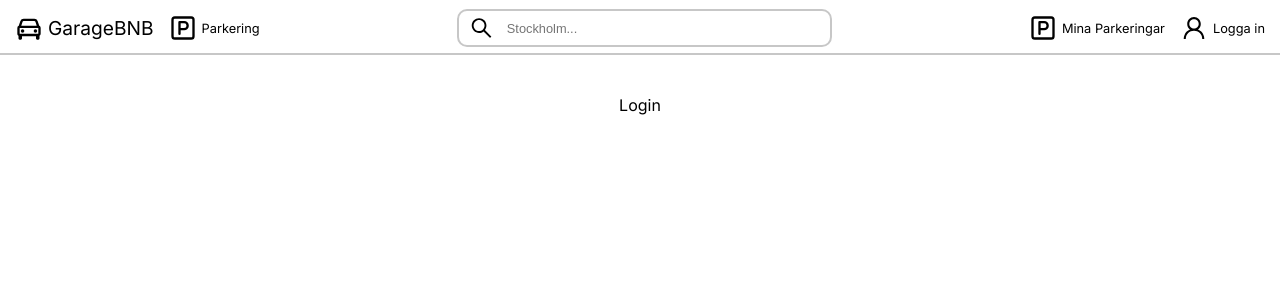
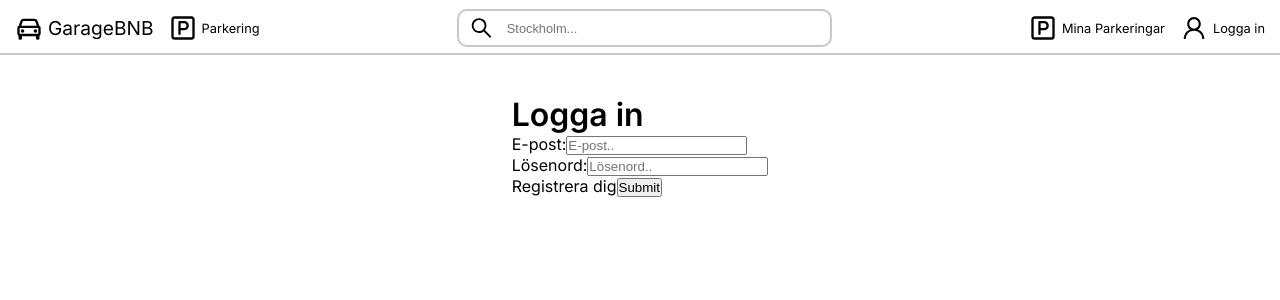
Before and after one commit to sebbejuh/garageBNB, a React (Vite) app in the folder frontend/: page /login in a window 1280 px wide. Shown: the top 300 px of the page. Built offline with nearby package versions, Linux system fonts and the light colour scheme; no server answers.

Commit message:
added login/logout functionality

```diff
--- a/frontend/src/App.scss
+++ b/frontend/src/App.scss
@@ -4,6 +4,7 @@
 @import './assets/footer';
 @import './assets/mobileNav';
 @import './assets/desktopNav';
+@import './assets/login';
 
 @import url('https://fonts.googleapis.com/css2?family=Inter:wght@400;600&display=swap');
 
--- a/frontend/src/components/DesktopNav.tsx
+++ b/frontend/src/components/DesktopNav.tsx
@@ -6,12 +6,12 @@ const DesktopNav = () => {
   return (
     <nav className='desktop-navlinks'>
         <Link to='/car' className='desktop-navlinks-car'>
-          <BiCar classname='desktop-pic-car' size={28} />
+          <BiCar className='desktop-pic-car' size={28} />
           <span>Bil</span>
         </Link>
         <Link to='/motorcycle' className='desktop-navlinks-mc'>
           <span>MC</span>
-          <RiMotorbikeLine classname='desktop-pic-mc' size={28} />
+          <RiMotorbikeLine className='desktop-pic-mc' size={28} />
         </Link>
       </nav>
   )
--- a/frontend/src/components/MobileNav.tsx
+++ b/frontend/src/components/MobileNav.tsx
@@ -6,12 +6,12 @@ const MobileNav = () => {
   return (
     <nav className='mobile-navlinks'>
       <Link to='/car' className='mobile-navlinks-car'>
-        <BiCar classname='mobile-pic-car' size={28} />
+        <BiCar className='mobile-pic-car' size={28} />
         <span>Bil</span>
       </Link>
       <Link to='/motorcycle' className='mobile-navlinks-mc'>
         <span>MC</span>
-        <RiMotorbikeLine classname='mobile-pic-mc' size={28} />
+        <RiMotorbikeLine className='mobile-pic-mc' size={28} />
       </Link>
     </nav>
   )
--- a/frontend/src/components/Navbar.tsx
+++ b/frontend/src/components/Navbar.tsx
@@ -2,9 +2,48 @@ import { Link } from 'react-router-dom';
 import { LuParkingSquare } from "react-icons/lu";
 import { BiCar } from "react-icons/bi";
 import { AiOutlineUser, AiOutlineSearch } from "react-icons/ai";
+import { useContext, useEffect, useState } from "react";
+import { AuthContext } from "../context/AuthContext";
+import { useNavigate } from "react-router-dom";
 
 const Navbar = () => {
+  const authContext = useContext(AuthContext);
+  const [isLoggedIn, setIsLoggedIn] = useState(false);
+  const [user, setUser] = useState({});
+  const navigate = useNavigate();
 
+  useEffect(() => {
+    if (authContext !== null) {
+      const { token, updateToken } = authContext;
+      setIsLoggedIn(!!token);
+
+      const fetchUserData = async () => {
+        try {
+          const res = await fetch("http://localhost:7777/api/users/me", {
+            headers: {
+              Authorization: `Bearer ${token}`,
+            },
+          });
+          const data = await res.json();
+          if (data) {
+            setUser(data);
+          }
+        } catch (error) {
+          console.log("Error fetching user data:", error);
+        }
+      };
+
+      fetchUserData();
+    }
+  }, [authContext]);
+
+  const handleLogout = () => {
+    if (authContext !== null) {
+      const { updateToken } = authContext;
+      updateToken(null);
+      navigate("/");
+    }
+  };
   return (
     <header className='navbar sticky'>
       <nav className="navbar-links">
@@ -29,7 +68,11 @@ const Navbar = () => {
           </div>
           <div className='navbar-login'>
             <AiOutlineUser size={28} />
-            <Link to='/login'>Logga in</Link>
+            {isLoggedIn ? (
+              <div onClick={handleLogout}>Logga ut</div>
+            ) : (
+              <Link to='/login'>Logga in</Link>
+            )}
           </div>
         </div>
       </nav>
--- /dev/null
+++ b/frontend/src/context/AuthContext.tsx
@@ -0,0 +1,21 @@
+import { createContext, useEffect, useState } from "react";
+
+const AuthContext = createContext<AuthContextType | null>(null);
+
+const AuthProvider = ({ children }: AuthProviderProps) => {
+    const localStorageObject = localStorage.getItem("token");
+    const initialToken = localStorageObject ? JSON.parse(localStorageObject) : null;
+    const [token, setToken] = useState(initialToken || null);
+
+    const updateToken = (newToken: string | null) => {
+        setToken(newToken);
+    };
+
+    useEffect(() => {
+        localStorage.setItem("token", JSON.stringify(token));
+    }, [token]);
+
+    return <AuthContext.Provider value={{ token, updateToken }}>{children}</AuthContext.Provider>;
+};
+
+export { AuthContext, AuthProvider };
--- a/frontend/src/views/Login.tsx
+++ b/frontend/src/views/Login.tsx
@@ -1,7 +1,78 @@
+import { Link } from "react-router-dom";
+import { AuthContext } from "../context/AuthContext";
+import { useContext, useState } from "react";
+import { useNavigate } from "react-router-dom";
 
 const Login = () => {
+  const authContext = useContext(AuthContext);
+  const [loginData, setLoginData] = useState({
+    email: "",
+    password: "",
+  });
+
+  const navigate = useNavigate();
+
+  const handleChange = (e: React.ChangeEvent<HTMLInputElement>) => {
+    setLoginData((prevData) => {
+      return {
+        ...prevData,
+        [e.target.name]: e.target.value,
+      };
+    });
+  };
+
+  const handleSubmit = async (e: React.FormEvent<HTMLFormElement>) => {
+    e.preventDefault();
+    const res = await fetch("http://localhost:7777/api/users/login", {
+      method: "POST",
+      headers: {
+        "Content-Type": "application/json",
+      },
+      body: JSON.stringify(loginData),
+    });
+    const data = await res.json();
+    if (authContext !== null) {
+      const { updateToken } = authContext;
+      if (data.token) {
+        updateToken(data.token);
+      } else {
+        updateToken(null);
+      }
+    }
+    navigate("/");
+  };
   return (
-    <div>Login</div>
+    <div className="login-container">
+      <div className="login-title">
+        <h1>Logga in</h1>
+      </div>
+      <form className="login-form" onSubmit={handleSubmit}>
+        <div className="login-input">
+          <label htmlFor="email">E-post:</label>
+          <input
+            type="text"
+            placeholder="E-post.."
+            name="email"
+            id="email"
+            value={loginData.email}
+            onChange={handleChange}
+          />
+        </div>
+        <div className="login-input">
+          <label htmlFor="password">Lösenord:</label>
+          <input
+            type="password"
+            placeholder="Lösenord.."
+            name="password"
+            id="password"
+            value={loginData.password}
+            onChange={handleChange}
+          />
+        </div>
+        <Link to="/register" className="register-link">Registrera dig</Link>
+        <button className="login-btn">Submit</button>
+      </form>
+    </div>
   )
 }
 
```
Also changed, not shown: frontend/src/App.tsx (+6 -2 lines), frontend/src/types/types.d.ts (+7 -0 lines), frontend/src/assets/_login.scss (added).
